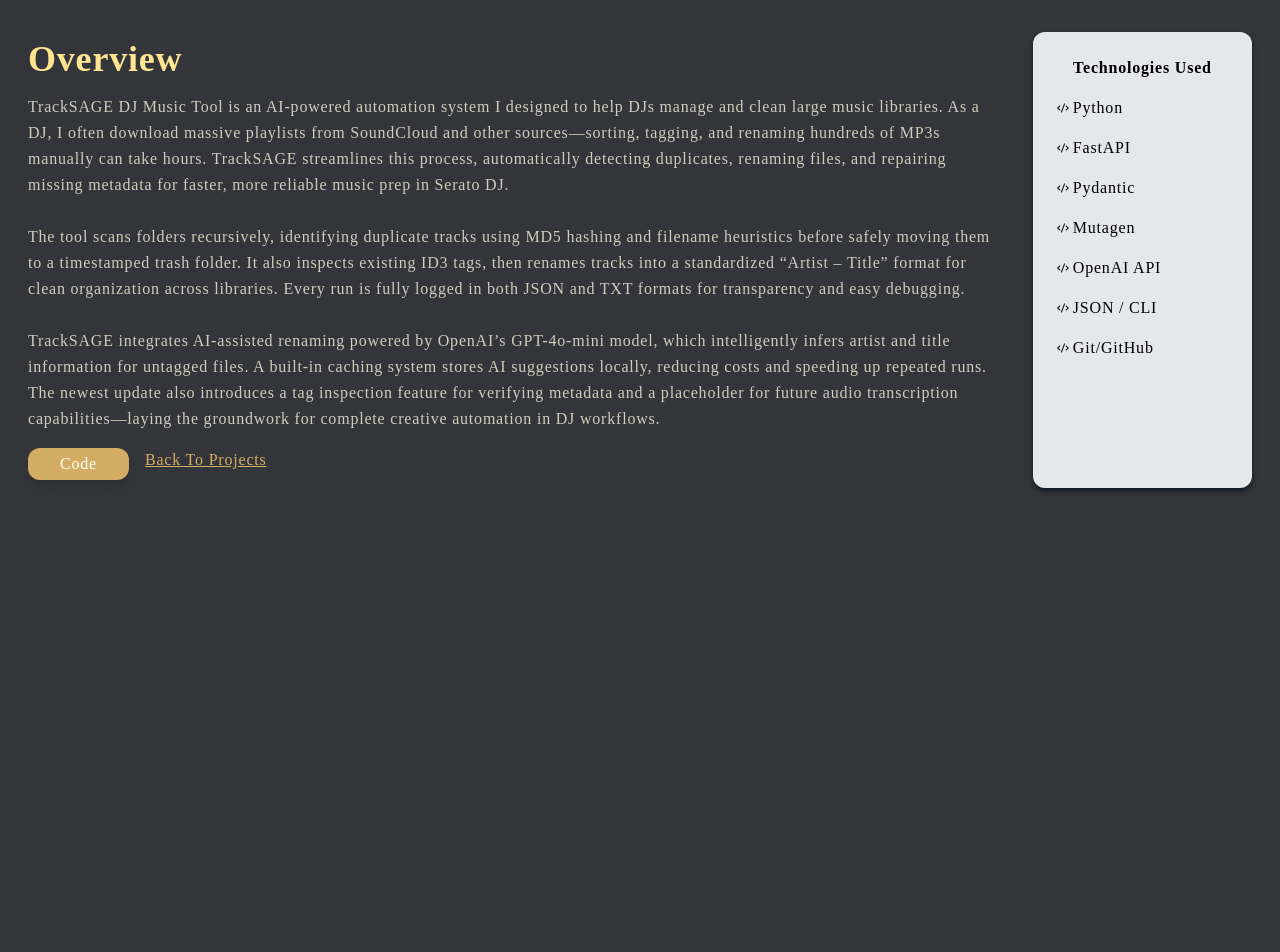
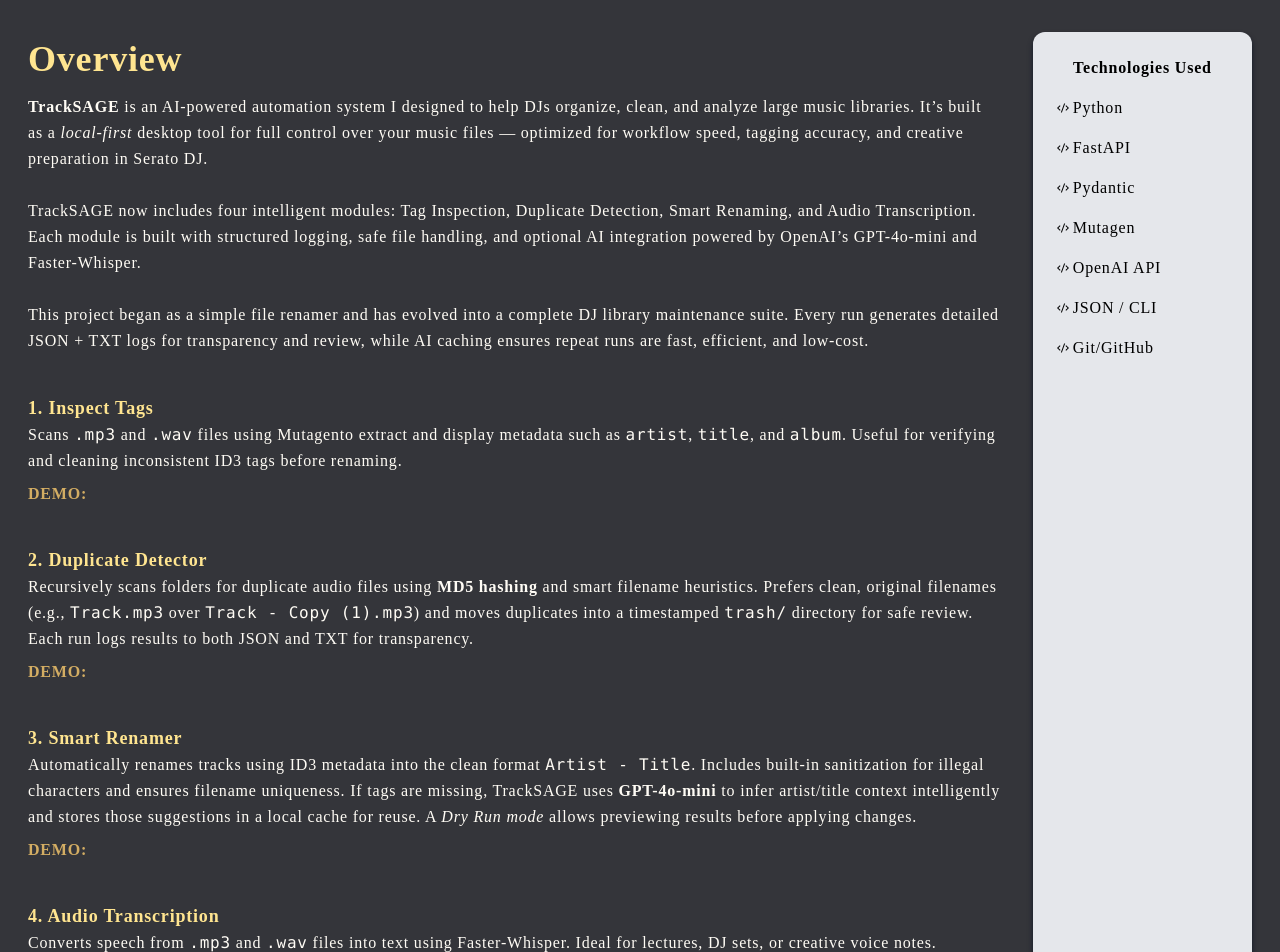
Before and after one commit to MikeSanDev/portfolio-nextjs, a Next.js app: page /trackSage in a window 1280 px wide. Shown: the part 480-1432 px from the top of the page. Before the commit the page ends 976 px from the top, so only its background shows below. Built offline with nearby package versions, Linux system fonts and the light colour scheme; a web font is replaced by a local one.

Commit message:
trackSage update

```diff
--- a/pages/trackSage.tsx
+++ b/pages/trackSage.tsx
@@ -38,21 +38,66 @@
       <div className="max-w-[1240px] mx-auto p-2 grid md:grid-cols-5 gap-8 pt-8">
         <div className="col-span-4">
   <h2 className="ov_title text-accentColor mb-2">Overview</h2>
-          <p className="ov_text text-secondaryColor font-normal leading-relaxed">
-              TrackSAGE DJ Music Tool is an AI-powered automation system I designed to help DJs manage and clean large music libraries.
-              As a DJ, I often download massive playlists from SoundCloud and other sources—sorting, tagging, and renaming hundreds of MP3s manually can take hours.
-              TrackSAGE streamlines this process, automatically detecting duplicates, renaming files, and repairing missing metadata for faster, more reliable music prep in Serato DJ.
+  <p className="ov_text text-text_Color font-normal leading-relaxed">
+    <strong>TrackSAGE</strong> is an AI-powered automation system I designed to help DJs organize, clean,
+    and analyze large music libraries. It’s built as a <em>local-first</em> desktop tool for full control over
+    your music files — optimized for workflow speed, tagging accuracy, and creative preparation in Serato DJ.
     <br />
     <br />
-              The tool scans folders recursively, identifying duplicate tracks using MD5 hashing and filename heuristics before safely moving them to a timestamped trash folder.
-              It also inspects existing ID3 tags, then renames tracks into a standardized “Artist – Title” format for clean organization across libraries.
-              Every run is fully logged in both JSON and TXT formats for transparency and easy debugging.
+    TrackSAGE now includes four intelligent modules: Tag Inspection, Duplicate Detection, Smart Renaming, and
+    Audio Transcription. Each module is built with structured logging, safe file handling, and optional AI integration
+    powered by OpenAI’s GPT-4o-mini and Faster-Whisper.
     <br />
     <br />
-              TrackSAGE integrates AI-assisted renaming powered by OpenAI’s GPT-4o-mini model, which intelligently infers artist and title information for untagged files.
-              A built-in caching system stores AI suggestions locally, reducing costs and speeding up repeated runs.
-              The newest update also introduces a tag inspection feature for verifying metadata and a placeholder for future audio transcription capabilities—laying the groundwork for complete creative automation in DJ workflows.
+    This project began as a simple file renamer and has evolved into a complete DJ library maintenance suite.
+    Every run generates detailed JSON + TXT logs for transparency and review, while AI caching ensures repeat runs
+    are fast, efficient, and low-cost.
   </p>
+
+  <br />
+  <h3 className="text-accentColor text-lg font-semibold mt-4">1. Inspect Tags</h3>
+  <p className="ov_text text-text_Color font-normal leading-relaxed">
+    Scans <code>.mp3</code> and <code>.wav</code> files using
+    <a href="https://mutagen.readthedocs.io/" target="_blank" rel="noopener noreferrer"> Mutagen</a>
+    to extract and display metadata such as <code>artist</code>, <code>title</code>, and <code>album</code>.
+    Useful for verifying and cleaning inconsistent ID3 tags before renaming.
+  </p>
+  <p className="text-mainColor font-semibold mt-2">DEMO:</p>
+  {/* insert GIF here */}
+
+  <br />
+  <h3 className="text-accentColor text-lg font-semibold mt-4">2. Duplicate Detector</h3>
+  <p className="ov_text text-text_Color font-normal leading-relaxed">
+    Recursively scans folders for duplicate audio files using <strong>MD5 hashing</strong> and smart filename heuristics.
+    Prefers clean, original filenames (e.g., <code>Track.mp3</code> over <code>Track - Copy (1).mp3</code>) and moves duplicates
+    into a timestamped <code>trash/</code> directory for safe review. Each run logs results to both JSON and TXT for transparency.
+  </p>
+  <p className="text-mainColor font-semibold mt-2">DEMO:</p>
+  {/* insert GIF here */}
+
+  <br />
+  <h3 className="text-accentColor text-lg font-semibold mt-4">3. Smart Renamer</h3>
+  <p className="ov_text text-text_Color font-normal leading-relaxed">
+    Automatically renames tracks using ID3 metadata into the clean format <code>Artist - Title</code>.
+    Includes built-in sanitization for illegal characters and ensures filename uniqueness.
+    If tags are missing, TrackSAGE uses <strong>GPT-4o-mini</strong> to infer artist/title context intelligently and stores
+    those suggestions in a local cache for reuse.
+    A <em>Dry Run mode</em> allows previewing results before applying changes.
+  </p>
+  <p className="text-mainColor font-semibold mt-2">DEMO:</p>
+  {/* insert GIF here */}
+
+  <br />
+  <h3 className="text-accentColor text-lg font-semibold mt-4">4. Audio Transcription</h3>
+  <p className="ov_text text-text_Color font-normal leading-relaxed">
+    Converts speech from <code>.mp3</code> and <code>.wav</code> files into text using
+    <a href="https://github.com/guillaumekln/faster-whisper" target="_blank" rel="noopener noreferrer"> Faster-Whisper</a>.
+    Ideal for lectures, DJ sets, or creative voice notes.
+    Generates transcripts as <code>logs/transcribed_&lt;timestamp&gt;.txt</code> and optionally summarizes them
+    with OpenAI for concise review notes. Summaries are saved separately as <code>logs/ai_summary_&lt;timestamp&gt;.txt</code>.
+  </p>
+  <p className="text-mainColor font-semibold mt-2">DEMO:</p>
+  {/* insert GIF here */}
 
   <div className="back_project_link flex flex-row">
     <a
```
Lines whose indentation alone changed are shown as unchanged.
